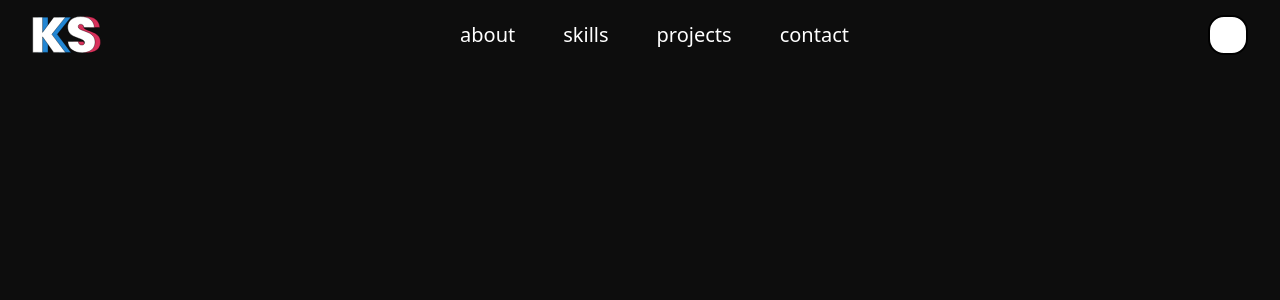
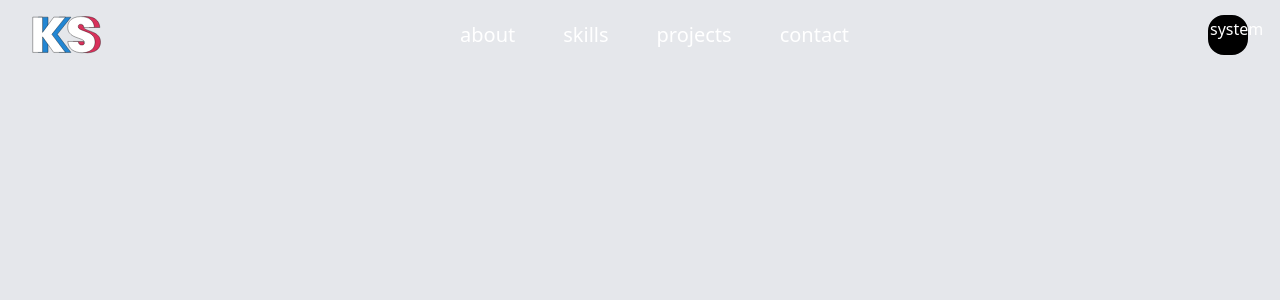
Before and after one commit to KennyStanleyJr/KennyStanleyJr, a Next.js app: page / in a window 1280 px wide. Shown: the top 300 px of the page. Built offline with nearby package versions, Linux system fonts and the light colour scheme.

Commit message:
replaced my dark mode for next-themes's one

```diff
--- a/package.json
+++ b/package.json
@@ -17,6 +17,7 @@
     "@heroicons/react": "^1.0.4",
     "cross-env": "^7.0.3",
     "next": "^12.0.1",
+    "next-themes": "^0.0.15",
     "react": "^17.0.2",
     "react-dom": "^17.0.2"
   },
--- a/src/components/layout/Main.tsx
+++ b/src/components/layout/Main.tsx
@@ -1,14 +1,13 @@
-import { useTheme } from '@/context/themeContext'
+import { useTheme } from 'next-themes'
 
 export default function Main({ children }: { children: React.ReactNode }) {
-  let [darkMode, _] = useTheme()
+  const { theme, setTheme } = useTheme()
+
   return (
-    <div className={`${darkMode ? 'dark' : ''}`}>
-      <div className="bg-gray-200 dark:bg-almost-black">
-        <main className="h-screen max-w-7xl mx-auto sm:px-6 lg:px-8">
-          {children}
-        </main>
-      </div>
+    <div className="bg-gray-200 dark:bg-almost-black">
+      <main className="h-screen max-w-7xl mx-auto sm:px-6 lg:px-8">
+        {children}
+      </main>
     </div>
   )
 }
--- a/src/components/ui/DarkModeToggle.tsx
+++ b/src/components/ui/DarkModeToggle.tsx
@@ -1,14 +1,21 @@
-import { useTheme } from '@/context/themeContext'
+import { useEffect, useState } from 'react'
+import { useTheme } from 'next-themes'
 
 export const DarkModeToggle = () => {
-  const [isDarkMode, setIsDarkMode] = useTheme()
+  const [mounted, setMounted] = useState(false)
+  const { theme, setTheme } = useTheme()
+
+  // When mounted on client, now we can show the UI
+  useEffect(() => setMounted(true), [])
+
+  if (!mounted) return null
 
   return (
     <>
-      <button
-        onClick={() => setIsDarkMode((_isDarkMode: boolean) => !_isDarkMode)}
-      >
-        <div className="bg-white border-black border-2 rounded-2xl w-10 h-10"></div>
+      <button onClick={() => setTheme(theme === 'dark' ? 'light' : 'dark')}>
+        <div className="bg-black dark:bg-white text-white dark:text-black border-black border-2 rounded-2xl w-10 h-10">
+          {theme}
+        </div>
       </button>
     </>
   )
--- a/src/pages/_app.tsx
+++ b/src/pages/_app.tsx
@@ -1,11 +1,11 @@
 import '@/styles/globals.css'
 import type { AppProps } from 'next/app'
 
-import { ThemeProvider } from '@/context/themeContext'
+import { ThemeProvider } from 'next-themes'
 
 function MyApp({ Component, pageProps }: AppProps) {
   return (
-    <ThemeProvider>
+    <ThemeProvider attribute="class" defaultTheme="system">
       <Component {...pageProps} />
     </ThemeProvider>
   )
```
Also changed, not shown: 2 other files (tests, documents, lock files or other folders).
